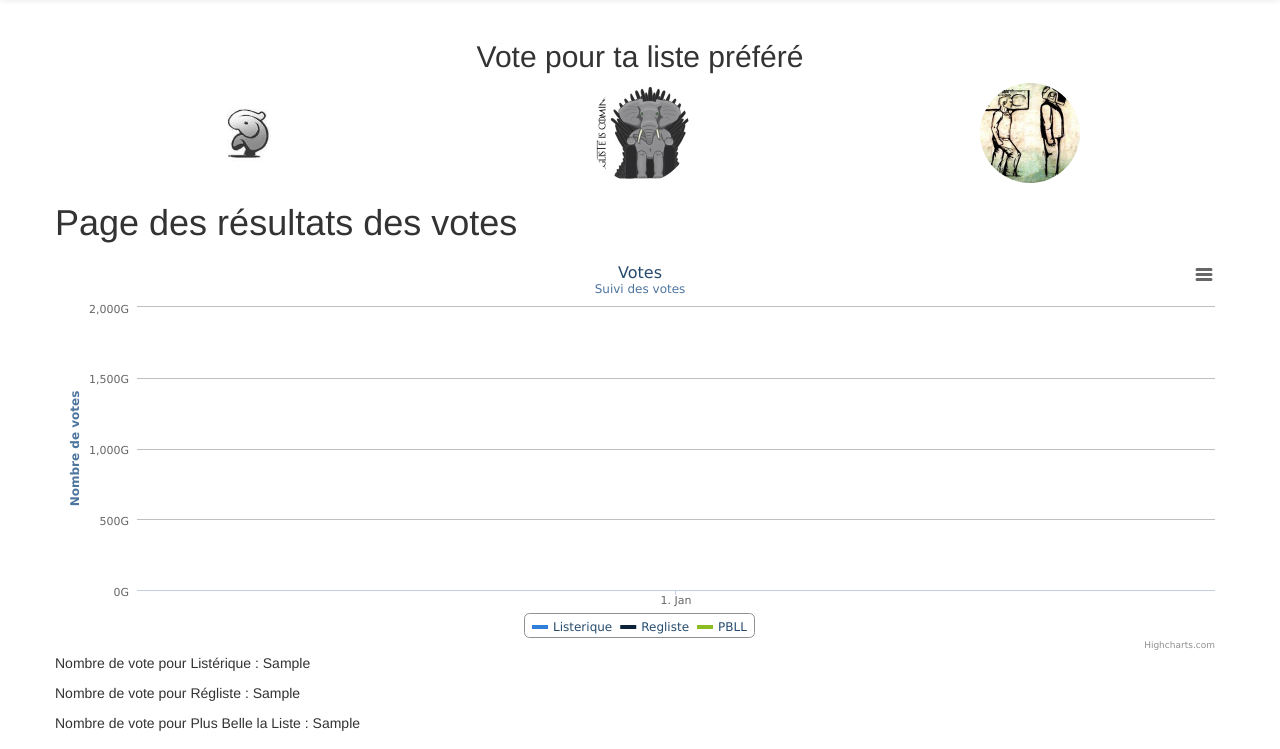
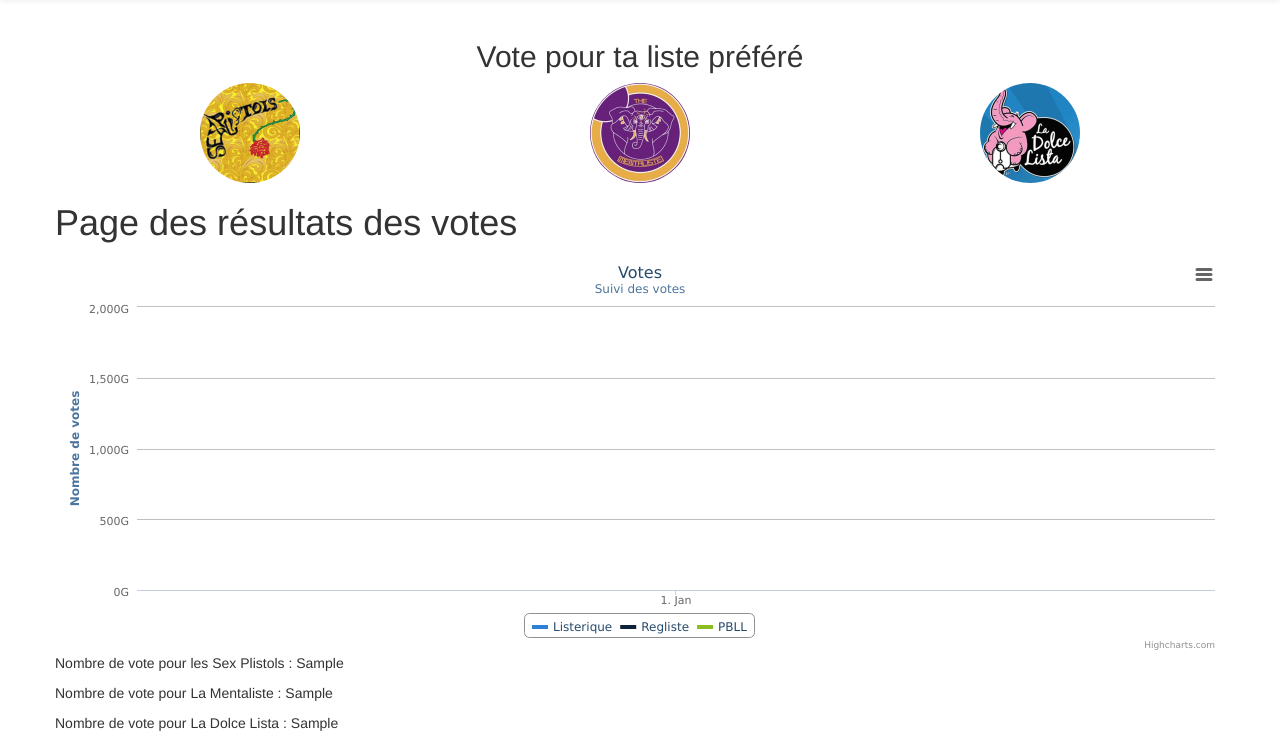
Before and after one commit to ColasV/campagne, a CakePHP app: the page made by app/View/Votes/index.ctp in a window 1280 px wide. Shown: the part 51-800 px from the top of the page. Run offline with PHP 8.4 and a stand-in for CakePHP, Linux system fonts and the light colour scheme; the template is opened without the code that fills it: most values are stand-ins (such as "Sample title", 1, 10 or a date in 2020); data that the repository does not hold is empty; some libraries are stand-ins or nearby versions.

Commit message:
Ajout des vrais nom de liste

```diff
--- a/app/View/Votes/index.ctp
+++ b/app/View/Votes/index.ctp
@@ -111,7 +111,7 @@ $(function () {
 
 </div>
 <div class="row">
-<p>Nombre de vote pour Listérique : <?php echo $liste_1; ?></p>
-<p>Nombre de vote pour Régliste : <?php echo $liste_2;?></p>
-<p>Nombre de vote pour Plus Belle la Liste : <?php echo $liste_3;?></p>
+<p>Nombre de vote pour les Sex Plistols : <?php echo $liste_1; ?></p>
+<p>Nombre de vote pour La Mentaliste : <?php echo $liste_2;?></p>
+<p>Nombre de vote pour La Dolce Lista : <?php echo $liste_3;?></p>
 </div>
--- a/app/View/Votes/login.ctp
+++ b/app/View/Votes/login.ctp
@@ -1,3 +1,6 @@
+<div class="alert alert-info">
+<p>Utilise tes identifiants Ensimag pour te connecter !</p>
+</div>
 <div class="row">
   <div class="col-md-6 col-md-offset-3">
 <?php
```
Also changed, not shown: app/webroot/img/0.png, app/webroot/img/1.png, app/webroot/img/2.png.
